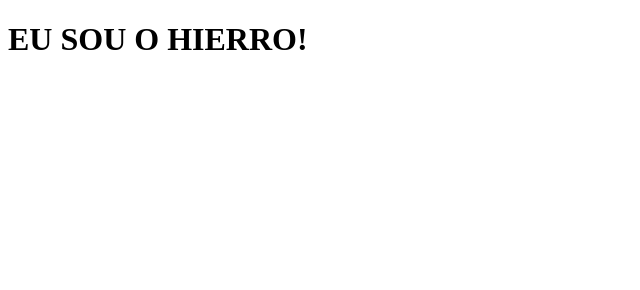
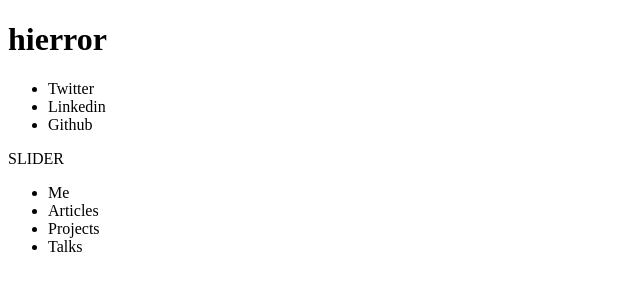
Before and after one commit to hierror/hierror.github.io, a plain HTML site: page index.html in a window 1280 px wide. Shown: the whole page, without its empty margins (0-640 px from the left). Drawn offline with Linux system fonts and the light colour scheme.

Commit message:
Structure of page added with new folders and empty files

```diff
--- a/index.html
+++ b/index.html
@@ -1,14 +1,38 @@
 <!DOCTYPE html>
 <html>
+
 <head>
     <meta charset="utf-8" />
     <meta http-equiv="X-UA-Compatible" content="IE=edge">
-    <title>Hierror</title>
+    <title>hierror</title>
     <meta name="viewport" content="width=device-width, initial-scale=1">
-    <link rel="stylesheet" type="text/css" media="screen" href="main.css" />
-    <script src="main.js"></script>
+    <link rel="stylesheet" type="text/css" media="screen" href="css/main.css" />
+    <script src="js/main.js"></script>
 </head>
+
 <body>
-    <h1>EU SOU O HIERRO!</h1>
+    <header>
+        <h1>hierror</h1>
+        <ul>
+            <li>Twitter</li>
+            <li>Linkedin</li>
+            <li>Github</li>
+        </ul>
+        <div>
+            <p>SLIDER</p>
+        </div>
+        <navbar>
+            <ul>
+                <li>Me</li>
+                <li>Articles</li>
+                <li>Projects</li>
+                <li>Talks</li>
+            </ul>
+        </navbar>
+    </header>
+    <main>
+
+    </main>
 </body>
+
 </html>
```
Also changed, not shown: css/main.css (added), js/main.js (added), 1 other file.
